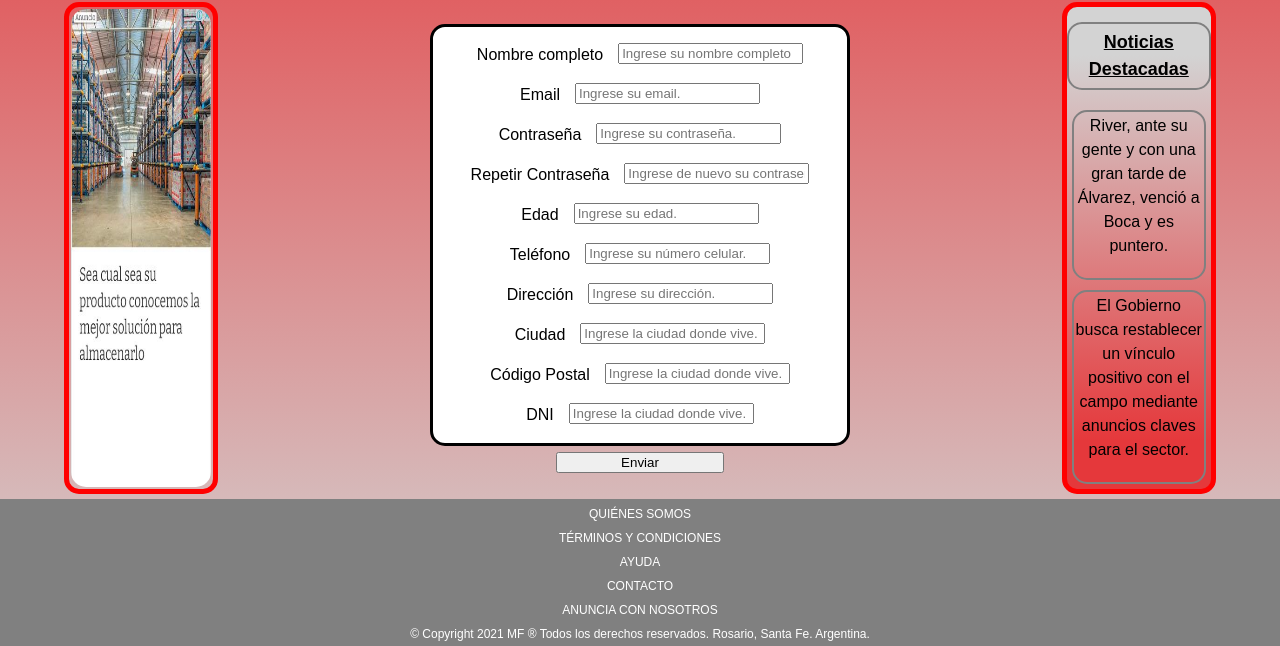
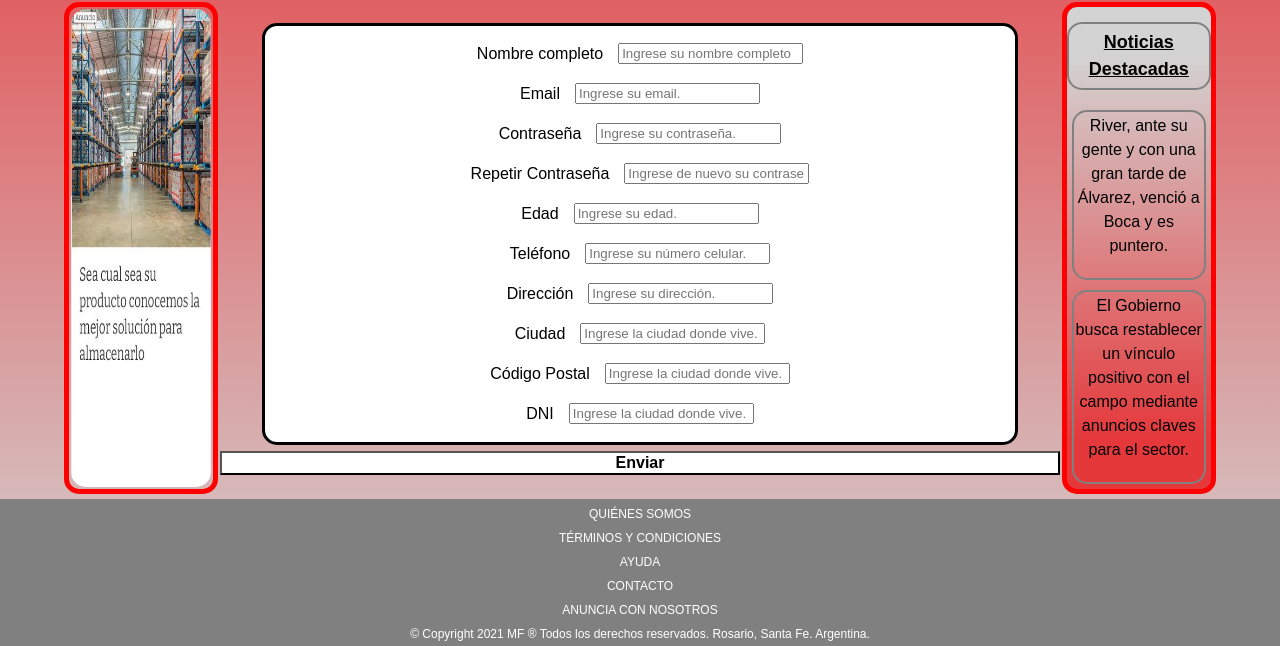
Before and after one commit to Manuelfreijomil/freijomil-m-basd-2021-class-3-class-5-and-class-6, a plain HTML site: page subscription.html in a window 1280 px wide. Shown: the part 231-877 px from the top of the page. Drawn offline with Linux system fonts and the light colour scheme; files that its build step writes are made by us from their sources; files whose address does not match are found by name.

Commit message:
modified mobile and tablet responsive style, and add botton inside the ul, add style to botton

```diff
--- a/css/style.css
+++ b/css/style.css
@@ -96,7 +96,42 @@ nav .menu{
     margin:auto;
     width: 100%;
 }
-
+#li-container{
+    width: 100%;
+    display: flex;
+    flex-direction: column;
+    justify-content: center;
+    align-items: center;
+    background-color: #fff;
+    border-radius: 15px;
+    border:3px #000 solid;
+    margin: 2px 0 2px 0;
+    padding: 8px 0 8px 0;
+}
+#li-container li{
+    padding: 5px;
+    margin: 3px;
+    display: flex;
+    flex-direction: column;
+    justify-content: center;
+    align-items: center;
+    text-align: center;
+}
+.input-span-container{
+    display: flex;
+    flex-direction: column;
+}
+.label-container{
+    width: 60%;
+    height: auto;
+    text-align: center;
+}
+.input-span-container span{
+    font-weight: bold;
+    font-size: small;
+    text-align: center;
+    color: #ff0000;
+}
 .column{
     display: flex;
     flex-direction: column;
@@ -109,7 +144,11 @@ nav .menu{
 #btm{
     display: flex;
     justify-content: center;
-    width: 20%;
+    width: 100%;
+    background-color: #fff;
+    text-align: center;
+    font-size: medium;
+    font-weight: bold;
 }
 .box{
     text-align: center;
@@ -276,6 +315,42 @@ footer a:hover{
         justify-content: center;
         align-items: center;
     }
+    #li-container{
+        width: 70%;
+        display: flex;
+        flex-direction: column;
+        justify-content: center;
+        align-items: center;
+        background-color: #fff;
+        border-radius: 15px;
+        border:3px #000 solid;
+        margin: 2px 0 2px 0;
+        padding: 8px 0 8px 0;
+    }
+    #li-container li{
+        padding: 5px;
+        margin: 3px;
+        display: flex;
+        flex-direction: column;
+        justify-content: center;
+        align-items: center;
+        text-align: center;
+    }
+    .input-span-container{
+        display: flex;
+        flex-direction: column;
+    }
+    .label-container{
+        width: 60%;
+        height: auto;
+        text-align: center;
+    }
+    .input-span-container span{
+        font-weight: bold;
+        font-size: small;
+        text-align: center;
+        color: #ff0000;
+    }
 }
 @media only screen and (min-width:801px) {
     nav .menu{
@@ -346,7 +421,7 @@ footer a:hover{
         align-items: center;
     }
     #li-container{
-        width: 50%;
+        width: 90%;
         display: flex;
         flex-direction: column;
         justify-content: center;
@@ -356,6 +431,7 @@ footer a:hover{
         border:3px #000 solid;
         margin: 2px 0 2px 0;
         padding: 8px 0 8px 0;
+        height: 100%;
     }
     #li-container li{
         padding: 5px;
@@ -372,6 +448,7 @@ footer a:hover{
         margin-right: 15px;
         width: 60%;
         height: auto;
+        text-align: center;
     }
     .input-span-container span{
         font-weight: bold;
```
